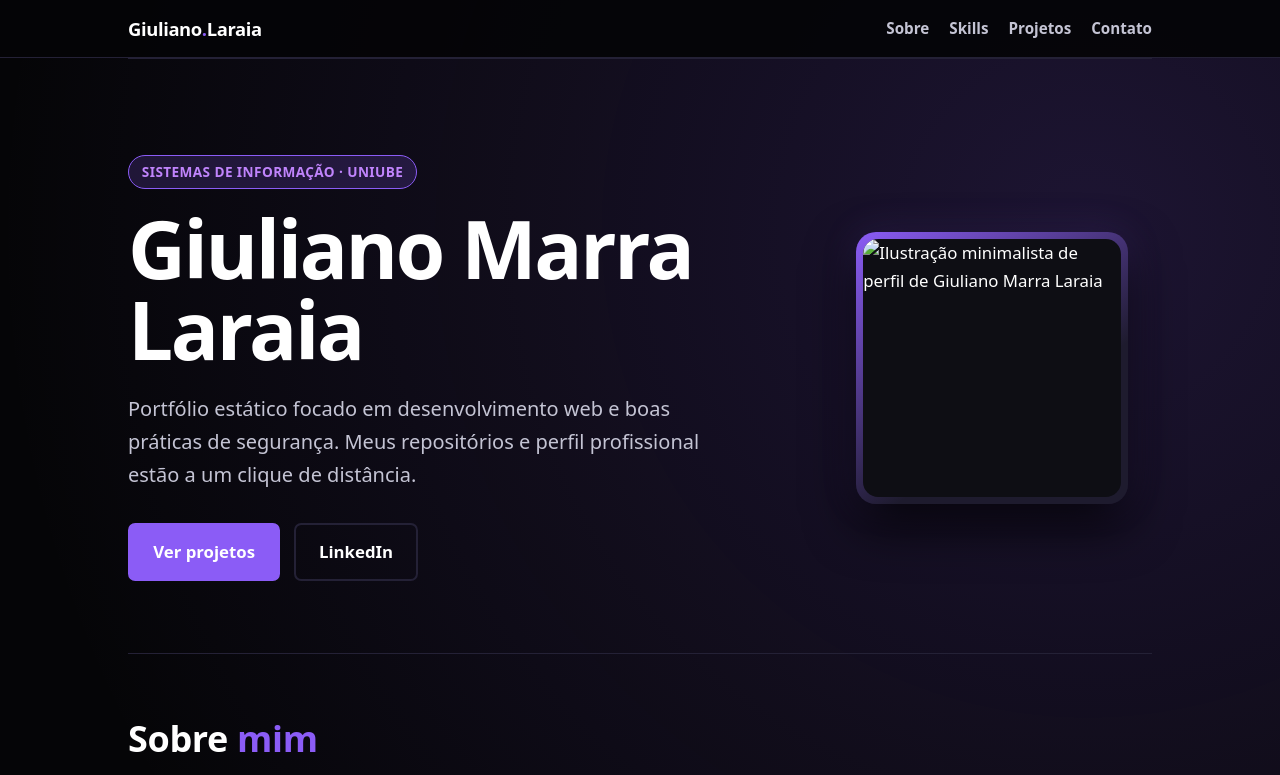
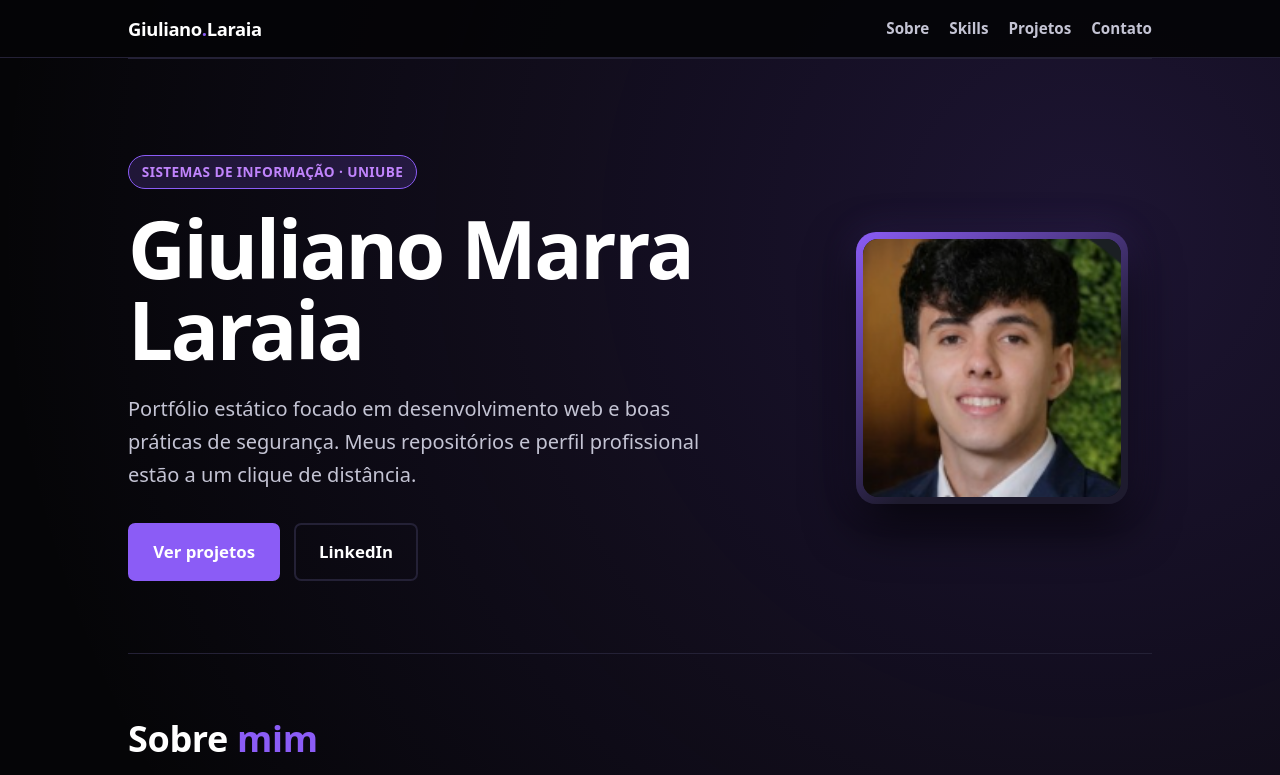
Before and after one commit to GiulianoML/GiulianoML.github.ioo, a plain HTML site: page index.html in a window 1280 px wide. Shown: the top 775 px of the page. Drawn offline with Linux system fonts and the light colour scheme.

Commit message:
Update index.html

```diff
--- a/index.html
+++ b/index.html
@@ -245,7 +245,7 @@ footer .wrap{display:flex;flex-wrap:wrap;justify-content:space-between;gap:1rem}
     </div>
    <div class="hero-media">
   <div class="hero-media-inner">
-    <img src="assets/perfil.jpg"  alt="Ilustração minimalista de perfil de Giuliano Marra Laraia" width="272" height="272">
+    <img src="assets/perfil.png"  alt="Ilustração minimalista de perfil de Giuliano Marra Laraia" width="272" height="272">
   </div>
 </div>
   </section>
```
